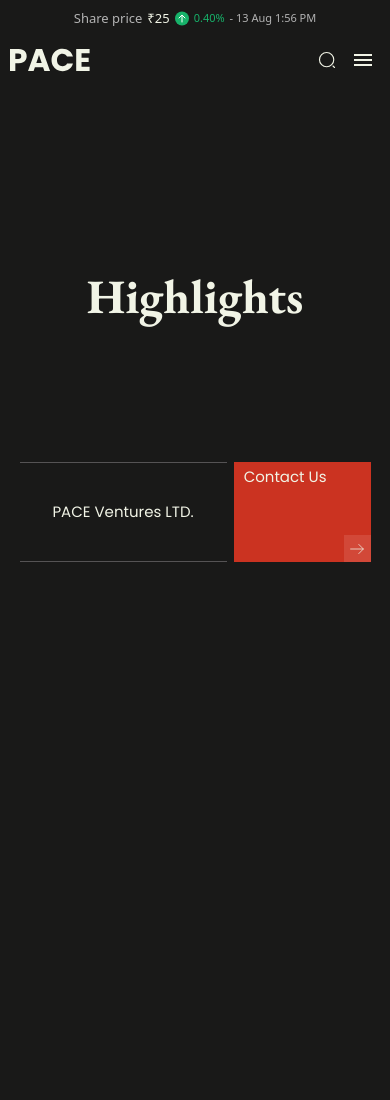
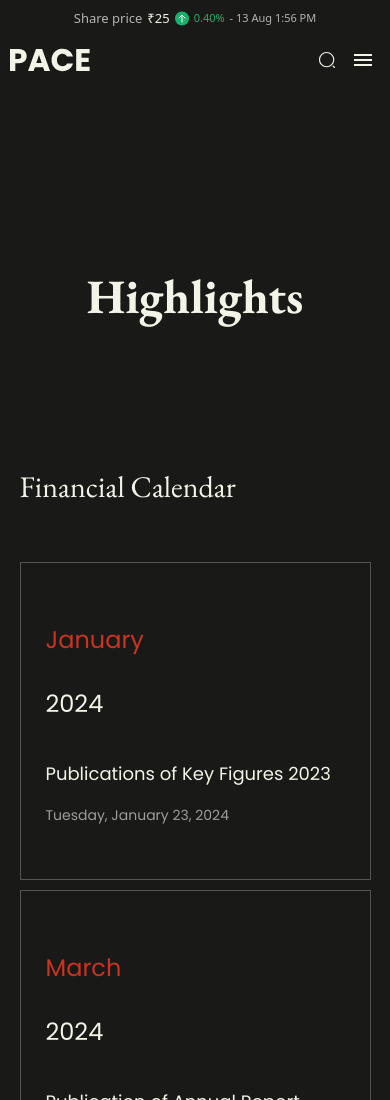
Before and after one commit to TarunRajpurohit123/pace-bussiness-website, a Next.js app in the folder pace-website/: page /investors in a window 390 px wide. Shown: the top 1100 px of the page. Before the commit the page ends 844 px from the top, so only its background shows below. Built offline with nearby package versions, Linux system fonts and the light colour scheme.

Commit message:
financial calender

```diff
--- a/pace-website/src/app/globals.css
+++ b/pace-website/src/app/globals.css
@@ -1903,4 +1903,27 @@ option:hover {
     padding-left: 1rem;
     line-height: 0rem;
   }
-}
+  .financialCalender {
+    width: 90% !important;
+  }
+  .financialCalenderGrid > div {
+    flex-wrap: wrap;
+  }
+  .financialCalenderCard {
+    width: 100%;
+    padding: 5rem 2.5rem 5rem 2.5rem;
+    border: 1px solid var(--gray_700);
+  }
+  .last__fcard {
+    display: none;
+  }
+  .financialCalender {
+    font-size: 3rem;
+  }
+  .financialCalenderCard {
+    margin-top: 1rem;
+  }
+  .first__fcard {
+    margin-top: 0rem;
+  }
+}
--- a/pace-website/src/app/investors/page.jsx
+++ b/pace-website/src/app/investors/page.jsx
@@ -15,11 +15,11 @@ export default function investors() {
         title="Highlights"
         content=""
       />
-       {/* <LatestPress /> */}
+      {/* <LatestPress /> */}
       {/* <ReportSection /> */}
       {/* <InvestorStatics /> */}
-      {/* <FinancialCalender /> */}
-      <InvestorCTA />
+      <FinancialCalender />
+      {/* <InvestorCTA />  */}
     </>
   );
 }
--- a/pace-website/src/components/components/FCard.jsx
+++ b/pace-website/src/components/components/FCard.jsx
@@ -4,10 +4,11 @@ export default function FCard({
   name = null,
   time = null,
   style = null,
+  className
 }) {
   return (
     <>
-      <div className="financialCalenderCard" style={style}>
+      <div className={`financialCalenderCard ${className}`} style={style}>
         <p className="monthname">{month}</p>
         <p className="year">{year}</p>
         <div className="fc__main">
--- a/pace-website/src/components/components/FinancialCalender.jsx
+++ b/pace-website/src/components/components/FinancialCalender.jsx
@@ -8,6 +8,7 @@ export default function FinancialCalender() {
         <section className="financialCalenderGrid mt-[5rem]">
           <div className="flex items-center">
             <FCard
+              className="first__fcard"
               style={{
                 borderBottom: "1px solid var(--gray_700)",
                 borderRight: "1px solid var(--gray_700)",
@@ -98,6 +99,7 @@ export default function FinancialCalender() {
               time={"Monday, July 15, 2024"}
             />
             <FCard
+              className="last__fcard"
               style={{
                 borderBottom: "1px solid var(--gray_700)",
                 height: "45.3rem",
```
